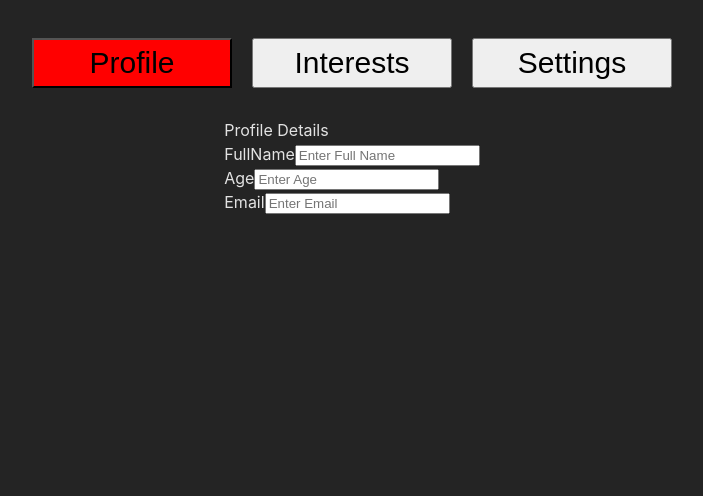
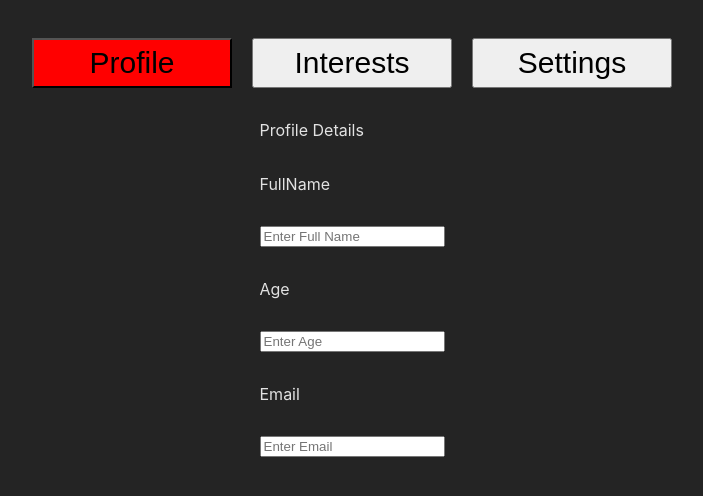
Before and after one commit to saivaibhavks/tabs, a React (Vite) app: page / in a window 1280 px wide. Shown: the top 496 px of the page, without its empty margins (288-991 px from the left). Built offline with nearby package versions, Linux system fonts and the light colour scheme.

Commit message:
added form

```diff
--- a/src/Profile.css
+++ b/src/Profile.css
@@ -1,4 +1,8 @@
-.profile-details {
+.profile-details,
+.full-name,
+.age,
+.email {
   display: flex;
   flex-direction: column;
+  gap: 30px;
 }
--- a/src/Profile.jsx
+++ b/src/Profile.jsx
@@ -6,15 +6,15 @@ const Profile = () => {
       <div>Profile Details</div>
       <div className="full-name">
         <label htmlFor="fullName">FullName</label>
-        <input type="text" placeholder="Enter Full Name" />
+        <input type="text" placeholder="Enter Full Name" required />
       </div>
       <div className="age">
         <label htmlFor="age">Age</label>
-        <input type="number" placeholder="Enter Age" />
+        <input type="number" placeholder="Enter Age" required />
       </div>
       <div className="email">
         <label htmlFor="email">Email</label>
-        <input type="text" placeholder="Enter Email" />
+        <input type="text" placeholder="Enter Email" required />
       </div>
     </div>
   );
```
